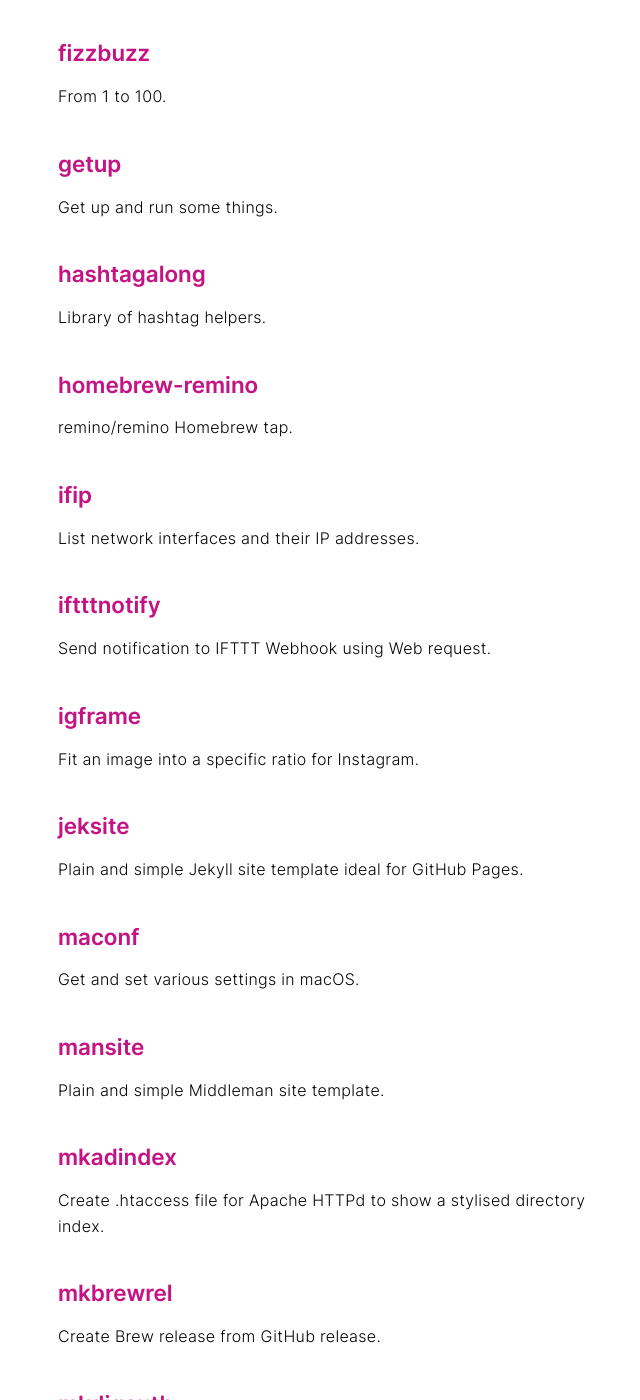
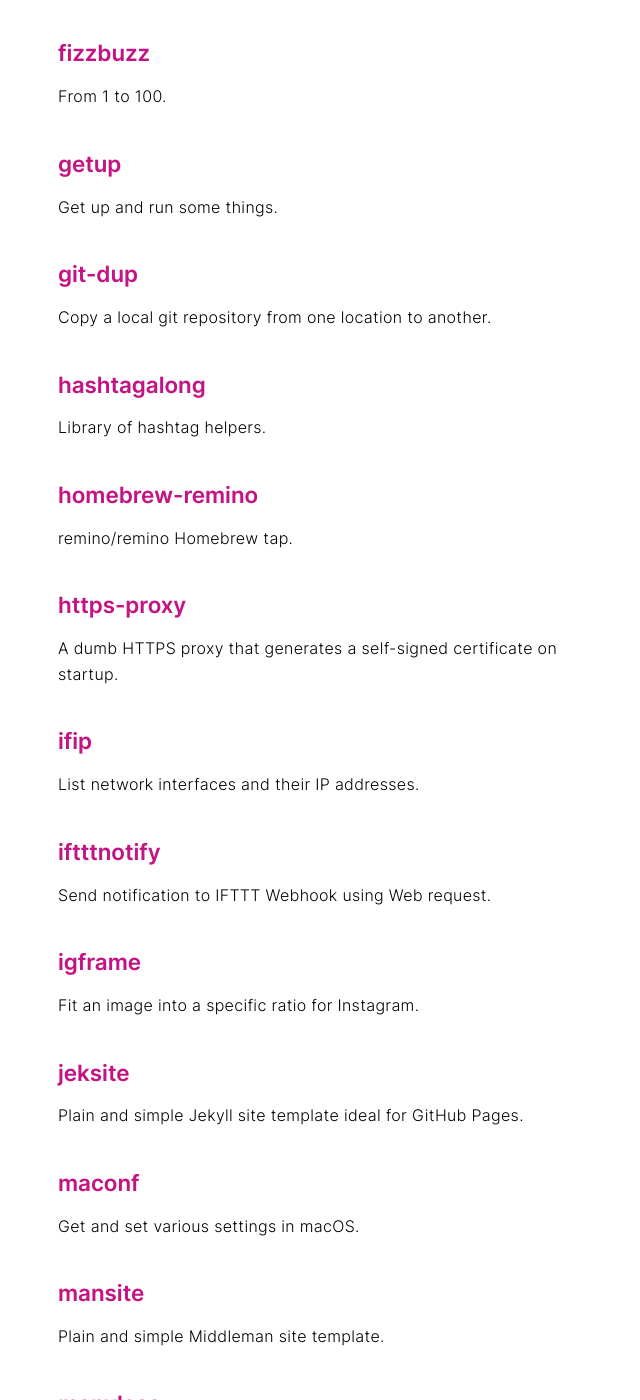
Before and after one commit to remino/remino.github.io, a Jekyll site: the page built from index.md, in a window 1280 px wide and 1400 px high, scrolled down 1089 px. Shown: the whole window, without its empty margins (302-942 px from the left). Built offline with Jekyll 4.4.1, drawn with Linux system fonts in a browser that asks for light colours; some of the changed text lies outside the part shown.

Commit message:
Update repos

```diff
--- a/_data/repos.json
+++ b/_data/repos.json
@@ -54,6 +54,12 @@
 		"url": "https://github.com/remino/getup"
 	},
 	{
+		"description": "Copy a local git repository from one location to another",
+		"homepageUrl": "",
+		"name": "git-dup",
+		"url": "https://github.com/remino/git-dup"
+	},
+	{
 		"description": "Library of hashtag helpers",
 		"homepageUrl": "https://www.npmjs.com/package/hashtagalong",
 		"name": "hashtagalong",
@@ -64,6 +70,12 @@
 		"homepageUrl": "",
 		"name": "homebrew-remino",
 		"url": "https://github.com/remino/homebrew-remino"
+	},
+	{
+		"description": "A dumb HTTPS proxy that generates a self-signed certificate on startup",
+		"homepageUrl": "",
+		"name": "https-proxy",
+		"url": "https://github.com/remino/https-proxy"
 	},
 	{
 		"description": "List network interfaces and their IP addresses",
@@ -100,6 +112,12 @@
 		"homepageUrl": "https://remino.github.io/mansite/",
 		"name": "mansite",
 		"url": "https://github.com/remino/mansite"
+	},
+	{
+		"description": "Follow many files through less at once",
+		"homepageUrl": "",
+		"name": "manyless",
+		"url": "https://github.com/remino/manyless"
 	},
 	{
 		"description": "Create .htaccess file for Apache HTTPd to show a stylised directory index",
@@ -160,6 +178,12 @@
 		"homepageUrl": "",
 		"name": "mysql2git",
 		"url": "https://github.com/remino/mysql2git"
+	},
+	{
+		"description": "Output account credentials from a netrc file",
+		"homepageUrl": "",
+		"name": "netrc",
+		"url": "https://github.com/remino/netrc"
 	},
 	{
 		"description": "Plugin for Oh My Zsh to alias git aliases to g*",
```
